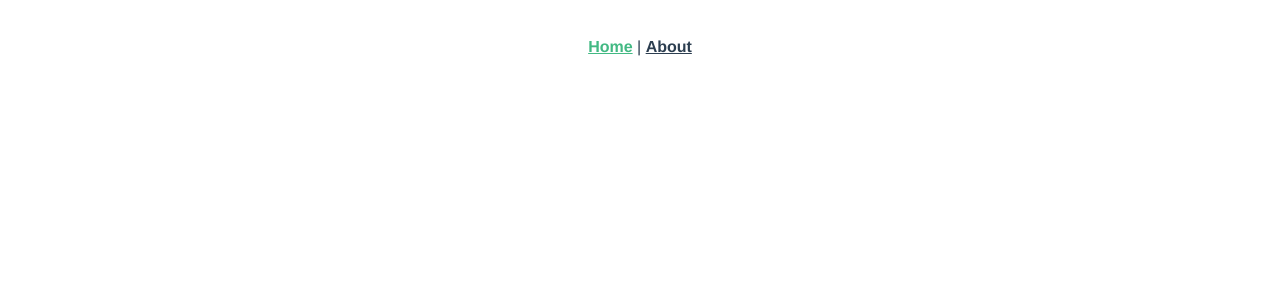
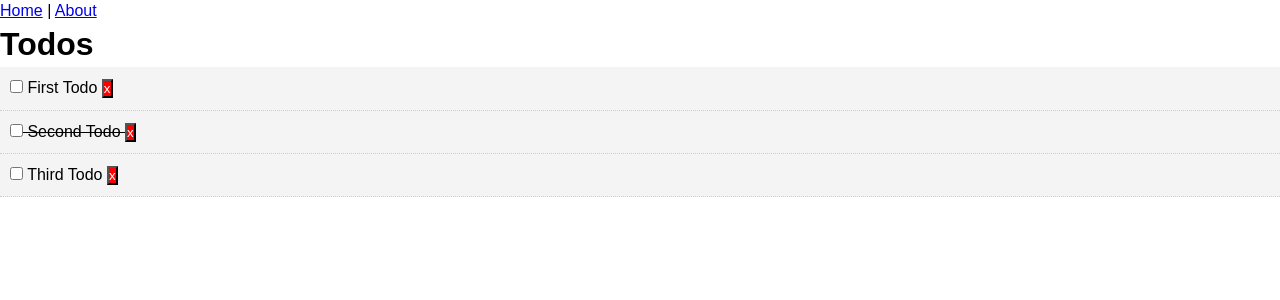
Before and after one commit to LuckyGiga/vue-todo, a Vue app: page / in a window 1280 px wide. Shown: the top 300 px of the page. Built offline with nearby package versions, Linux system fonts and the light colour scheme.

Commit message:
Up to header addition

```diff
--- a/src/App.vue
+++ b/src/App.vue
@@ -9,23 +9,24 @@
 </template>
 
 <style>
-#app {
-  font-family: 'Avenir', Helvetica, Arial, sans-serif;
-  -webkit-font-smoothing: antialiased;
-  -moz-osx-font-smoothing: grayscale;
-  text-align: center;
-  color: #2c3e50;
-}
-#nav {
-  padding: 30px;
-}
-
-#nav a {
-  font-weight: bold;
-  color: #2c3e50;
-}
-
-#nav a.router-link-exact-active {
-  color: #42b983;
-}
+  * {
+    box-sizing: border-box;
+    margin: 0;
+    padding: 0;
+  }
+  body {
+    font-family: Arial, Helvetica, sans-serif;
+    line-height: 1.4;
+  }
+  .btn {
+    display: inline-block;
+    border: none;
+    background: #555;
+    color: #fff;
+    padding: 7px 20px;
+    cursor: pointer;
+  }
+  .btn:hover {
+    background: #666;
+  }
 </style>
--- /dev/null
+++ b/src/components/Todo.vue
@@ -0,0 +1,36 @@
+<template>
+  <div class="todo-item" :class="{'is-complete':todo.completed}">
+    <p>
+      <input type="checkbox" v-on:change="markComplete" :attr="{'checked':todo.completed}">
+      {{todo.title}}
+      <button v-on:click="$emit('del-todo',todo.id)" class="del">x</button>
+    </p>
+  </div>
+</template>
+
+<script>
+export default {
+  name: "Todo",
+  props: ["todo"],
+  methods: {
+    markComplete() {
+      this.todo.completed = !this.todo.completed;
+    }
+  }
+}
+</script>
+
+<style scoped>
+.todo-item {
+    background: #f4f4f4;
+    padding: 10px;
+    border-bottom: 1px #ccc dotted;
+  }
+  .is-complete {
+    text-decoration: line-through;
+  }
+  .del {
+    background: #ff0000;
+    color: #fff;
+  }
+</style>
--- /dev/null
+++ b/src/components/Todos.vue
@@ -0,0 +1,24 @@
+<template>
+  <div>
+    <h1>Todos</h1>
+    <div v-for="todo in todos" v-bind:key="todo.id">
+      <Todo :todo="todo"  v-on:del-todo="$emit('del-todo', todo.id)"/>
+    </div>
+  </div>
+</template>
+
+<script>
+import Todo from '@/components/Todo'
+export default {
+  name: "Todos",
+  props: ["todos"],
+  components:{
+    Todo,
+  }
+}
+</script>
+
+
+<style scoped>
+
+</style>
--- a/src/views/Home.vue
+++ b/src/views/Home.vue
@@ -1,15 +1,43 @@
 <template>
   <div class="home">
+      <Todos v-bind:todos="todos" v-on:del-todo="deleteTodo"/>
   </div>
 </template>
 
 <script>
 // @ is an alias to /src
+import Todos from '@/components/Todos';
 
 export default {
   name: 'home',
   components: {
-
-  }
+    Todos,
+  },
+  data() {
+    return {
+      todos: [
+        {
+          id: 1,
+          title : "First Todo",
+          completed: false
+        },
+        {
+          id: 2,
+          title : "Second Todo",
+          completed: true
+        },
+        {
+          id: 3,
+          title : "Third Todo",
+          completed: false
+        },
+      ]
+    }
+  },
+  methods: {
+    deleteTodo(id){
+      this.todos = this.todos.filter(item=>item.id !== id);
+    }
+  },
 }
 </script>
```
Also changed, not shown: src/components/layout/Header.vue (added, +26 -0 lines).
